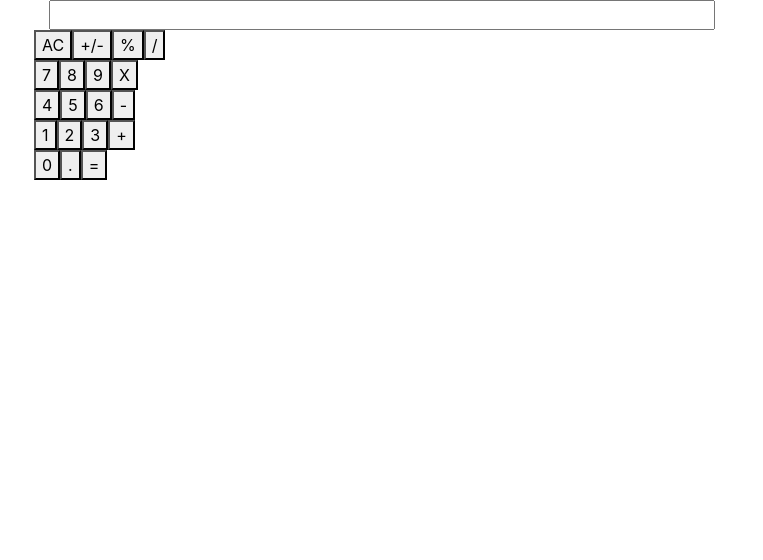
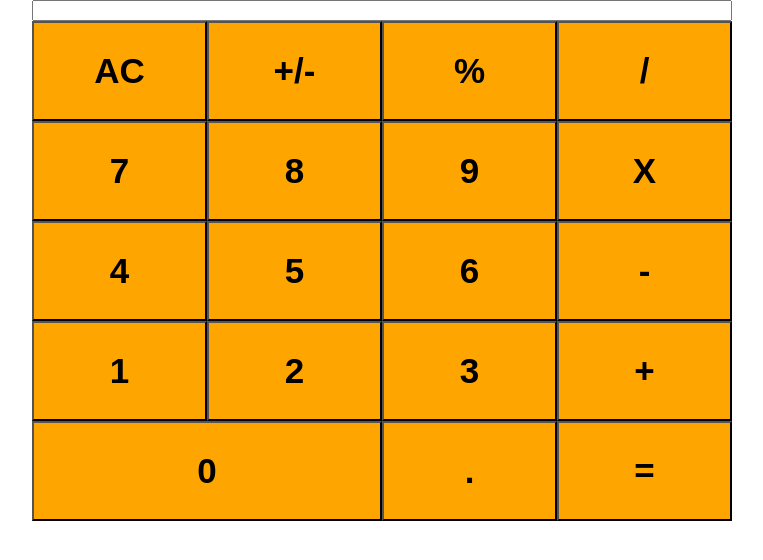
Before and after one commit to lekegitrepo/react-calculator, a React (Create React App) app: page / in a window 1280 px wide. Shown: the top 560 px of the page, without its empty margins (258-1021 px from the left). Built offline with nearby package versions, Linux system fonts and the light colour scheme.

Commit message:
set the size and default color for the button

```diff
--- a/public/index.html
+++ b/public/index.html
@@ -10,7 +10,6 @@
       content="Web site created using create-react-app"
     />
     <title>React App</title>
-    <link rel="stylesheet" href="https://stackpath.bootstrapcdn.com/bootstrap/4.4.1/css/bootstrap.min.css" integrity="sha384-Vkoo8x4CGsO3+Hhxv8T/Q5PaXtkKtu6ug5TOeNV6gBiFeWPGFN9MuhOf23Q9Ifjh" crossorigin="anonymous">
   </head>
   <body>
     <noscript>You need to enable JavaScript to run this app.</noscript>
--- a/src/components/button-panel.js
+++ b/src/components/button-panel.js
@@ -5,33 +5,33 @@ import Button from './button';
 const ButtonPanel = () => (
   <div>
     <div className='row'>
-      <Button name='AC' className='col-md-3' />
-      <Button name='+/-' className='col-md-3' />
-      <Button name='%' className='col-md-3' />
-      <Button name='/' className='col-md-3' />
+      <Button name='AC' btnColor='btn btn-medium' />
+      <Button name='+/-' btnColor='btn btn-medium' />
+      <Button name='%' btnColor='btn btn-medium' />
+      <Button name='/' btnColor='btn btn-medium' />
     </div>
     <div className='row'>
-      <Button name='7' className='col-md-3' />
-      <Button name='8' className='col-md-3' />
-      <Button name='9' className='col-md-3' />
-      <Button name='X' className='col-md-3' />
+      <Button name='7' btnColor='btn btn-medium' />
+      <Button name='8' btnColor='btn btn-medium' />
+      <Button name='9' btnColor='btn btn-medium' />
+      <Button name='X' btnColor='btn btn-medium' />
     </div>
     <div className='row'>
-      <Button name='4' className='col-md-3' />
-      <Button name='5' className='col-md-3' />
-      <Button name='6' className='col-md-3' />
-      <Button name='-' className='col-md-3' />
+      <Button name='4' btnColor='btn btn-medium' />
+      <Button name='5' btnColor='btn btn-medium' />
+      <Button name='6' btnColor='btn btn-medium' />
+      <Button name='-' btnColor='btn btn-medium' />
     </div>
     <div className='row'>
-      <Button name='1' className='col-md-3' />
-      <Button name='2' className='col-md-3' />
-      <Button name='3' className='col-md-3' />
-      <Button name='+' className='col-md-3' />
+      <Button name='1' btnColor='btn btn-medium' />
+      <Button name='2' btnColor='btn btn-medium' />
+      <Button name='3' btnColor='btn btn-medium' />
+      <Button name='+' btnColor='btn btn-medium' />
     </div>
     <div className='row'>
-      <Button name='0' className='col-md-6' />
-      <Button name='.' className='col-md-3' />
-      <Button name='=' className='col-md-3' />
+      <Button name='0' btnColor='btn btn-large' />
+      <Button name='.' btnColor='btn btn-medium' />
+      <Button name='=' btnColor='btn btn-medium' />
     </div>
   </div>
 );
--- a/src/components/button.js
+++ b/src/components/button.js
@@ -2,8 +2,8 @@
 import React from 'react';
 import PropTypes from 'prop-types';
 
-const Button = ({ name }) => (
-  <button type="button">
+const Button = ({ name, btnColor }) => (
+  <button type="button" className={ btnColor } >
     { name }
   </button>
 );
--- a/src/styles/App.css
+++ b/src/styles/App.css
@@ -2,5 +2,21 @@
   display: flex;
   flex-direction: column;
   margin: auto;
-  width: 60%;
+  width: 700px;
 }
+
+.btn {
+  background-color: orange;
+  font-size: 35px;
+  font-weight: bold;
+  height: 100px;
+  text-align: center;
+}
+
+.btn-medium {
+  width: 25%;
+}
+
+.btn-large {
+  width: 50%;
+}
```
